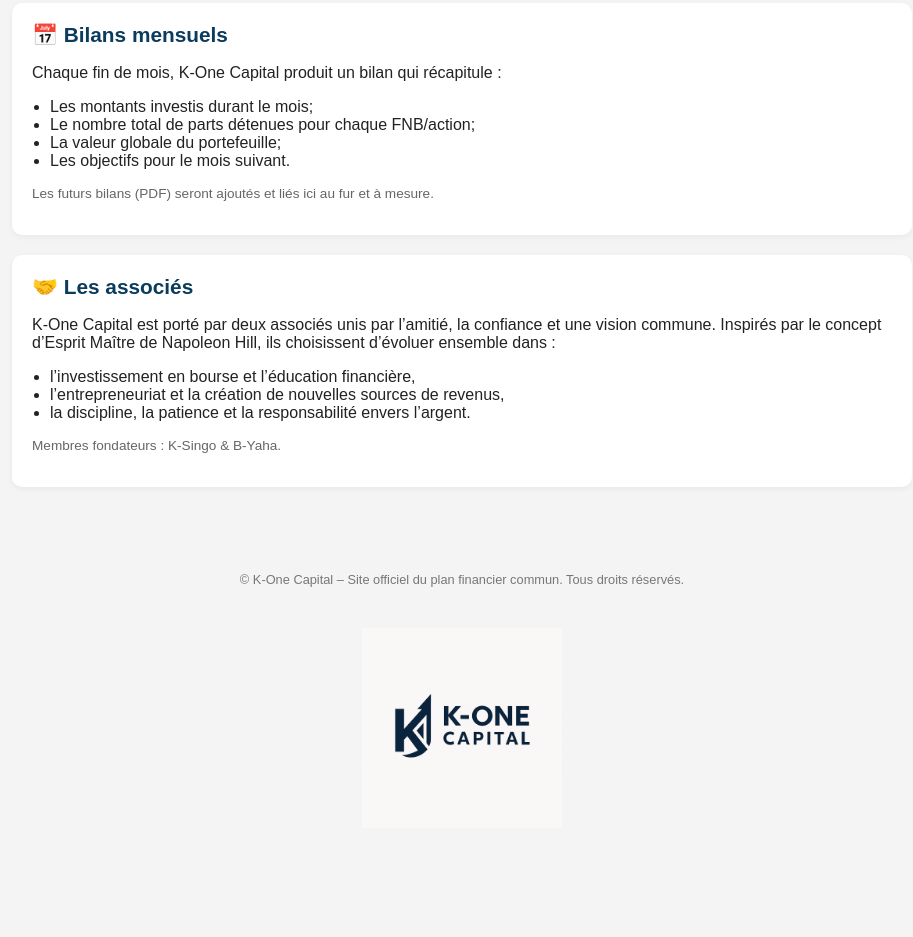
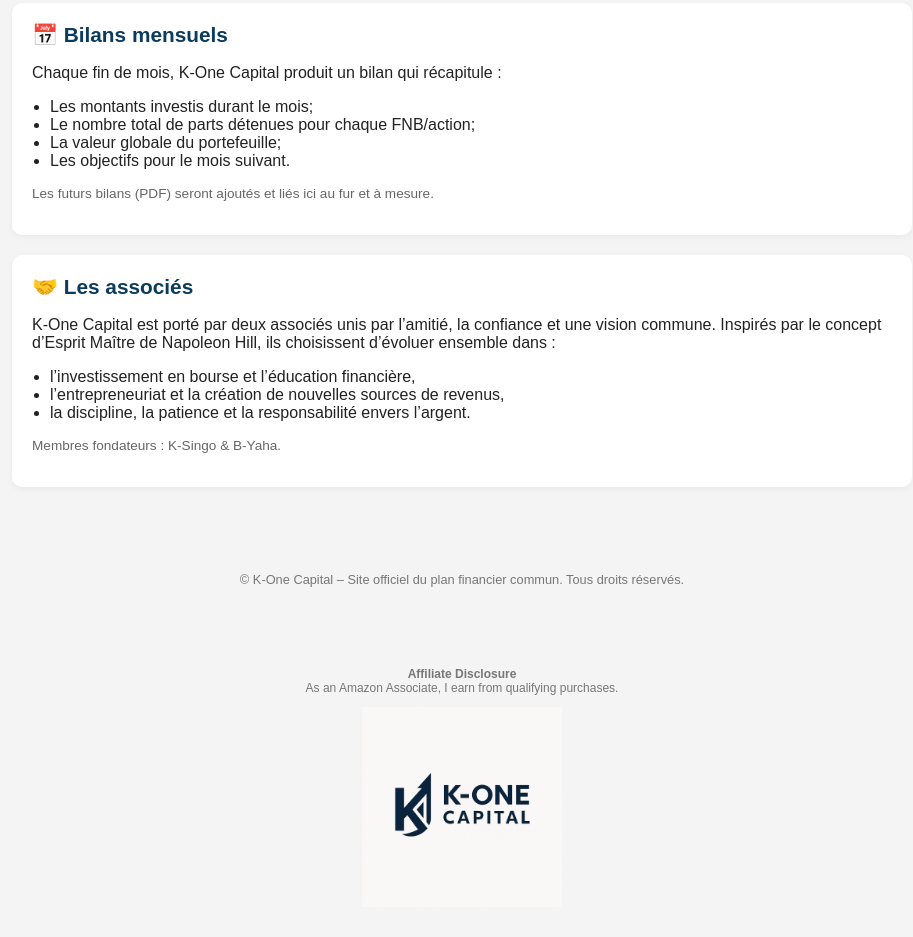
Before and after one commit to k-one-capital/K-one-capital, a plain HTML site: page index.html in a window 1280 px wide. Shown: the part 1014-1951 px from the top of the page, without its empty margins (178-1091 px from the left). Before the commit the page ends 1862 px from the top, so only its background shows below. Drawn offline with Linux system fonts and the light colour scheme.

Commit message:
Update index.html

```diff
--- a/index.html
+++ b/index.html
@@ -194,6 +194,9 @@
   <footer>
     &copy; K-One Capital – Site officiel du plan financier commun. Tous droits réservés.
   </footer>
+  <footer style="margin-top:40px; padding:15px; font-size:12px; color:#777; text-align:center;">
+  <strong>Affiliate Disclosure</strong><br>
+  As an Amazon Associate, I earn from qualifying purchases.
 </body>
 </html>
 <p align="center">
```
